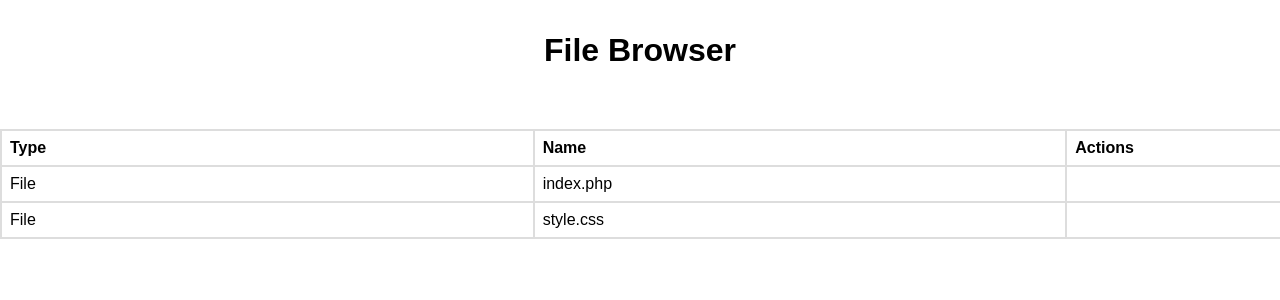
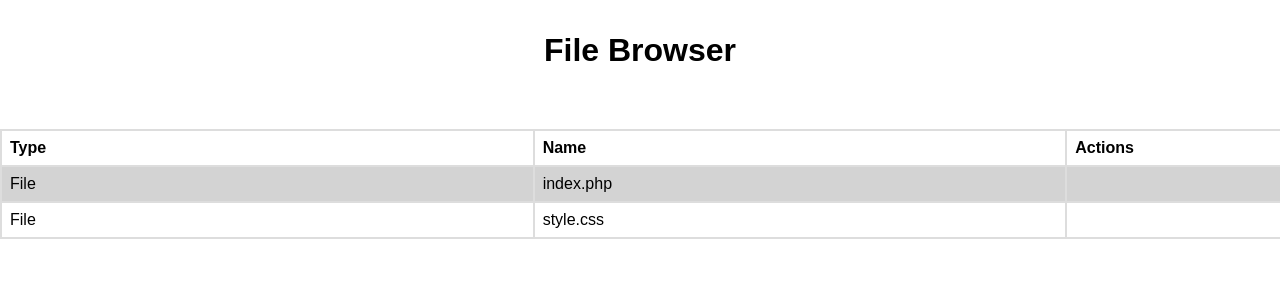
Before and after one commit to VytautasKaz/file-browser, a PHP site: page / in a window 1280 px wide, with the pointer over the restyled element; the page is wider, and only the part inside the window is pictured. Shown: the top 300 px of that part. Run offline with PHP 8.4, Linux system fonts and the light colour scheme.

Commit message:
added hover effect on rows

```diff
--- a/style.css
+++ b/style.css
@@ -24,6 +24,11 @@ table {
   width: 100%;
 }
 
+tr + tr:hover {
+  background-color: lightgray;
+  transition: 0.3s ease;
+}
+
 th,
 td {
   border: 2px solid #dddddd;
```
